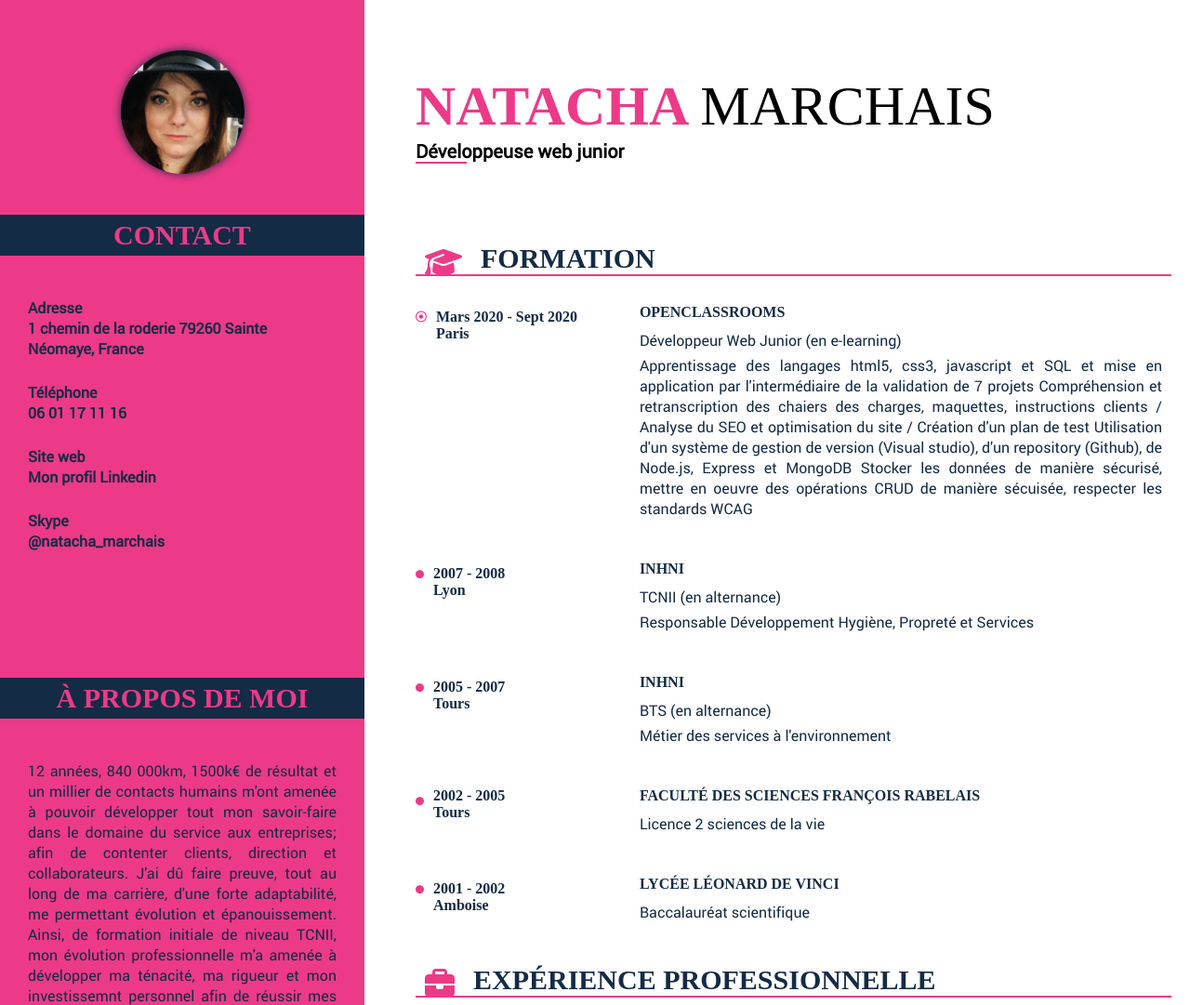
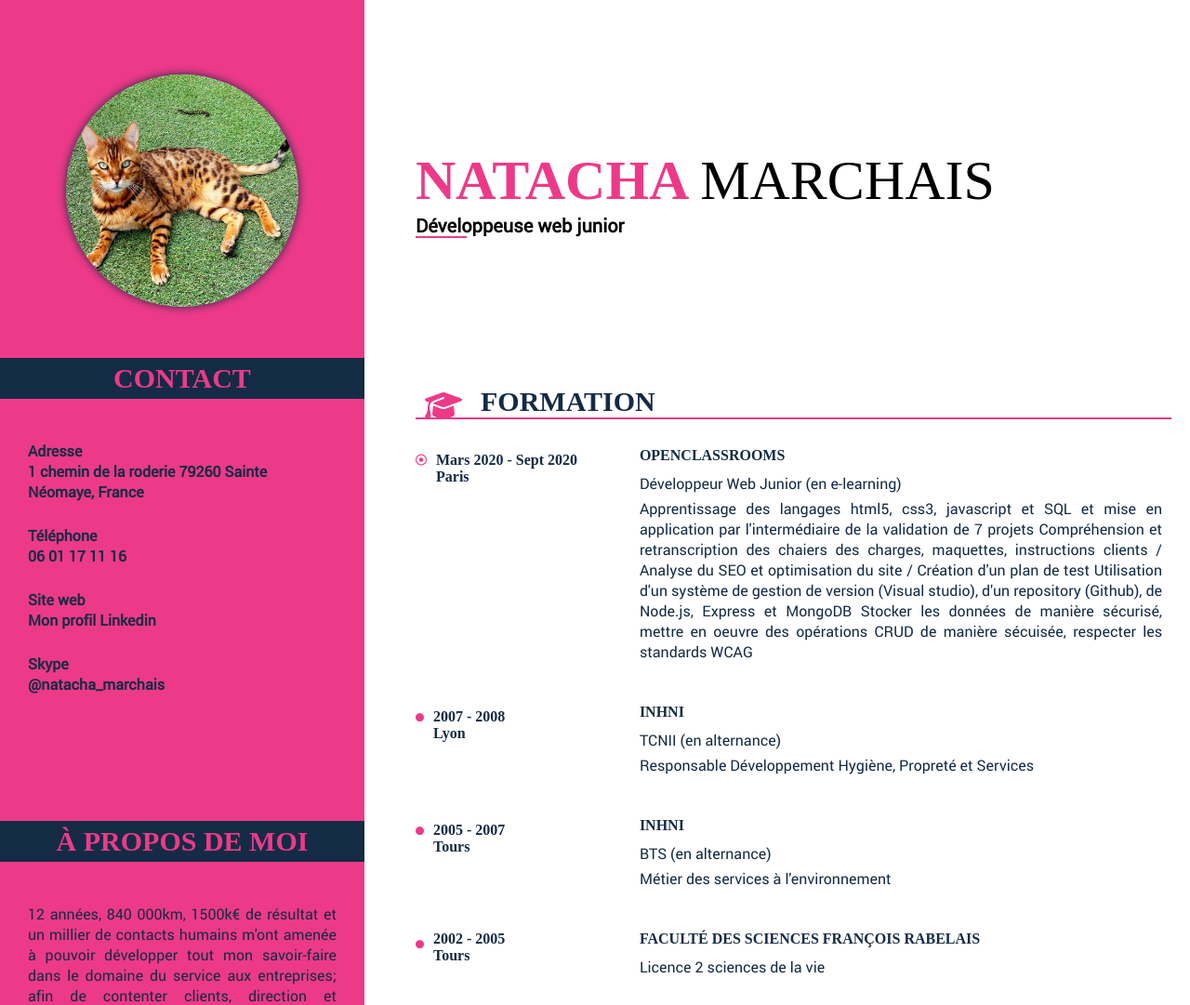
Before and after one commit to gachetmarchais/cv-natacha-gachet, a plain HTML site: page index.html in a window 1280 px wide. Shown: the top 1081 px of the page at 93% size. Drawn offline with Linux system fonts and the light colour scheme; files whose address does not match are found by name; a web font is replaced by a local one.

Commit message:
livrable

```diff
--- a/index.html
+++ b/index.html
@@ -13,7 +13,7 @@
     <body id="body">
     		<header id="header">
 	                <div class="photo">
-	                    <img src="images/ngm.jpg" alt="photo de Natacha Gachet Marchais" class="ngm">
+	                    <a href="images/bengal_big.jpg"><img src="images/bengal.jpg" alt="photo de Bengal" class="bengal"/></a>
 	                </div>
 	                <div class="title">
 	                    <h1><span id="first-name">NATACHA</span> <span id="last-name">MARCHAIS</span></h1>
--- a/style-cv.css
+++ b/style-cv.css
@@ -142,9 +142,9 @@ h2{
     justify-content: center;
     align-items: center;
 }
-.ngm {
-    width: 133px;
-    height: 133px;
+.bengal {
+    width: 200px;
+    height: 200px;
     border: none;
     -webkit-border-radius: 50%;
     border-radius: 50%;
@@ -247,11 +247,11 @@ h2{
     .dated, .location, .bold, h4, .p-contact {
         font-weight: 600;
     }
-    .title {
+    .title, .photo{
         padding-top: 80px;
         padding-bottom: 0px;
     }
-}
+
 
 
  /* DESKTOP */
@@ -309,7 +309,7 @@ h2{
     }
     .title {
         padding-left: 55px;
-        padding-bottom: 55px;
+        margin-top: 80px;
     }
     #left-box {
         margin-right: 55px;
@@ -349,6 +349,10 @@ h2{
     .recommendation {
         margin-bottom: 20px;
     }
+    .photo {
+        padding-bottom: 50px;
+    }
+
 
             /*fonts & text*/
     .dated, .location, h4, #left-box, #right-box {
@@ -368,14 +372,18 @@ h2{
     }
     .title {
         text-align: left;
-    }h3 {
+    }
+    h3 {
     padding-top: 5px;
     padding-bottom: 5px;
-}
-
-            /*colors*/
+    }
+    .bengal {
+        width: 250px;
+        height: 250px;
+    }
+        /*colors*/
     .photo {
-        background-color: #ed3a88;
+    background-color: #ed3a88;
     }
     .left-article {
         color: #142B45;
```
Also changed, not shown: images/bengal.jpg (added), images/ngm.jpg (deleted), 1 other file.
